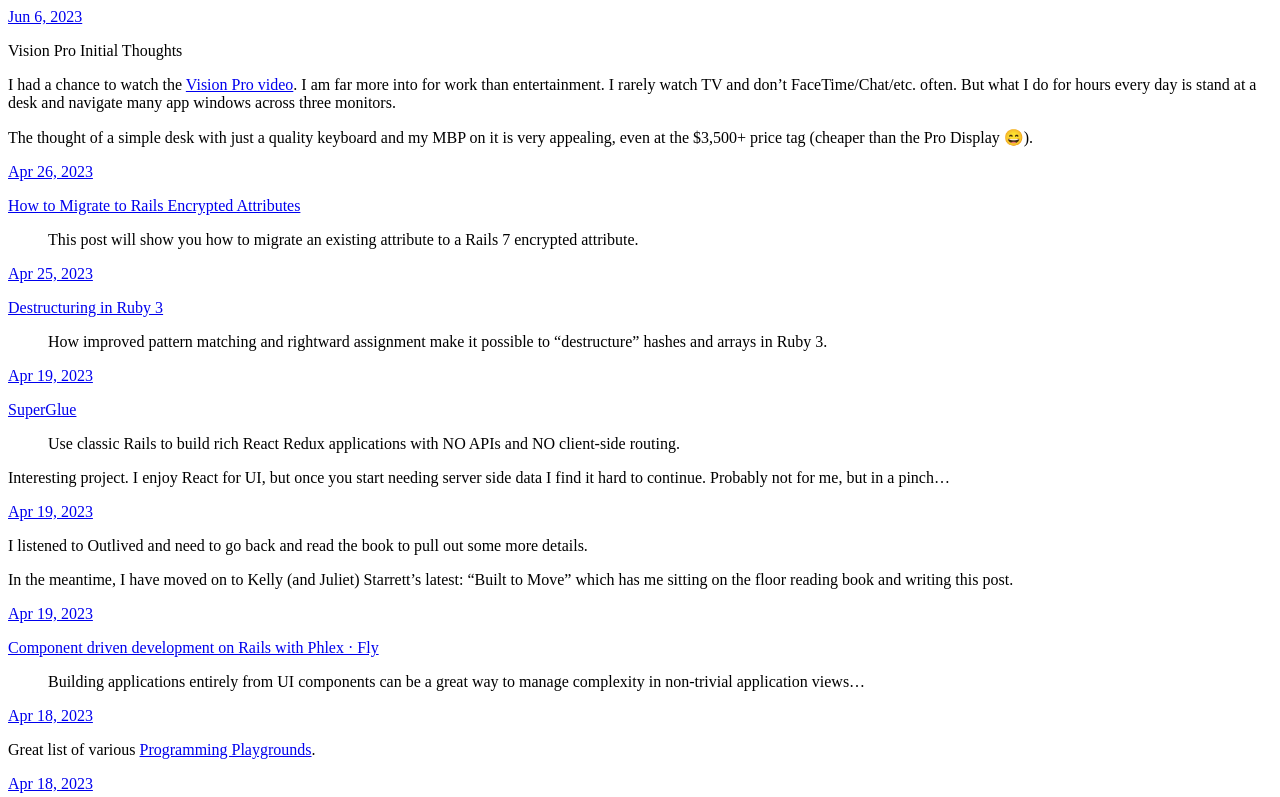
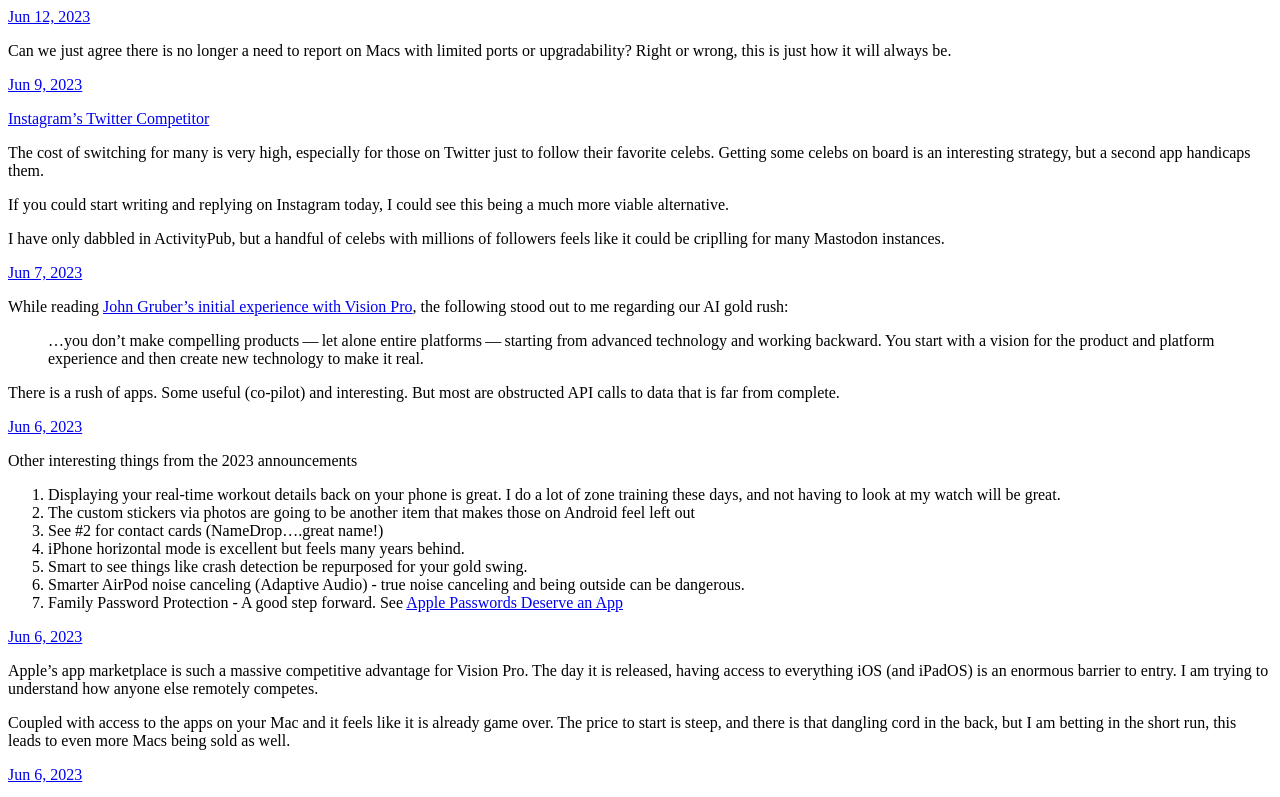
Before and after one commit to scottwater/scottw_microblog, a plain HTML site: page index.html in a window 1280 px wide. Shown: the top 797 px of the page. Drawn offline with Linux system fonts and the light colour scheme.

Commit message:
Archiving from Micro.blog.

```diff
--- a/index.html
+++ b/index.html
@@ -21,6 +21,79 @@
 <div class="h-feed">
 
 
+
+	  <div class="h-entry">
+
+
+		<a href="https://blog.scottw.com/2023/06/12/can-we-just.html" class="u-url"><time class="dt-published" datetime="2023-06-12 15:42:30 -0400">Jun 12, 2023</time></a>
+
+		<div class="e-content">
+			 <p>Can we just agree there is no longer a need to report on Macs with limited ports or upgradability? Right or wrong, this is just how it will always be.</p>
+<!-- raw HTML omitted -->
+
+		</div>
+	  </div>
+
+	  <div class="h-entry">
+
+
+		<a href="https://blog.scottw.com/2023/06/09/instagrams-twitter-competitor.html" class="u-url"><time class="dt-published" datetime="2023-06-09 10:49:44 -0400">Jun 9, 2023</time></a>
+
+		<div class="e-content">
+			 <p><a href="https://www.theverge.com/2023/6/8/23754304/instagram-meta-twitter-competitor-threads-activitypub">Instagram&rsquo;s Twitter Competitor</a></p>
+<p>The cost of switching for many is very high, especially for those on Twitter just to follow their favorite celebs. Getting some celebs on board is an interesting strategy, but a second app handicaps them.</p>
+<p>If you could start writing and replying on Instagram today, I could see this being a much more viable alternative.</p>
+<p>I have only dabbled in ActivityPub, but a handful of celebs with millions of followers feels like it could be criplling for many Mastodon instances.</p>
+
+		</div>
+	  </div>
+
+	  <div class="h-entry">
+
+
+		<a href="https://blog.scottw.com/2023/06/07/while-reading-john.html" class="u-url"><time class="dt-published" datetime="2023-06-07 15:46:01 -0400">Jun 7, 2023</time></a>
+
+		<div class="e-content">
+			 <p>While reading <a href="https://daringfireball.net/2023/06/first_impressions_of_vision_pro_and_visionos">John Gruber&rsquo;s initial experience with Vision Pro</a>, the following stood out to me regarding our AI gold rush:</p>
+<blockquote>
+<p>&hellip;you don’t make compelling products — let alone entire platforms — starting from advanced technology and working backward. You start with a vision for the product and platform experience and then create new technology to make it real.</p>
+</blockquote>
+<p>There is a rush of apps. Some useful (co-pilot) and interesting. But most are obstructed API calls to data that is far from complete.</p>
+
+		</div>
+	  </div>
+
+	  <div class="h-entry">
+
+
+		<a href="https://blog.scottw.com/2023/06/06/other-interesting-things.html" class="u-url"><time class="dt-published" datetime="2023-06-06 10:30:33 -0400">Jun 6, 2023</time></a>
+
+		<div class="e-content">
+			 <p>Other interesting things from the 2023 announcements</p>
+<ol>
+<li>Displaying your real-time workout details back on your phone is great. I do a lot of zone training these days, and not having to look at my watch will be great.</li>
+<li>The custom stickers via photos are going to be another item that makes those on Android feel left out</li>
+<li>See #2 for contact cards (NameDrop&hellip;.great name!)</li>
+<li>iPhone horizontal mode is excellent but feels many years behind.</li>
+<li>Smart to see things like crash detection be repurposed for your gold swing.</li>
+<li>Smarter AirPod noise canceling (Adaptive Audio) - true noise canceling and being outside can be dangerous.</li>
+<li>Family Password Protection - A good step forward. See <a href="https://daringfireball.net/linked/2023/03/27/apple-passwords-deserve-an-app">Apple Passwords Deserve an App</a></li>
+</ol>
+
+		</div>
+	  </div>
+
+	  <div class="h-entry">
+
+
+		<a href="https://blog.scottw.com/2023/06/06/apples-app-marketplace.html" class="u-url"><time class="dt-published" datetime="2023-06-06 10:17:43 -0400">Jun 6, 2023</time></a>
+
+		<div class="e-content">
+			 <p>Apple&rsquo;s app marketplace is such a massive competitive advantage for Vision Pro. The day it is released, having access to everything iOS (and iPadOS) is an enormous barrier to entry. I am trying to understand how anyone else remotely competes.</p>
+<p>Coupled with access to the apps on your Mac and it feels like it is already game over. The price to start is steep, and there is that dangling cord in the back, but I am betting in the short run, this leads to even more Macs being sold as well.</p>
+
+		</div>
+	  </div>
 
 	  <div class="h-entry">
 
```
